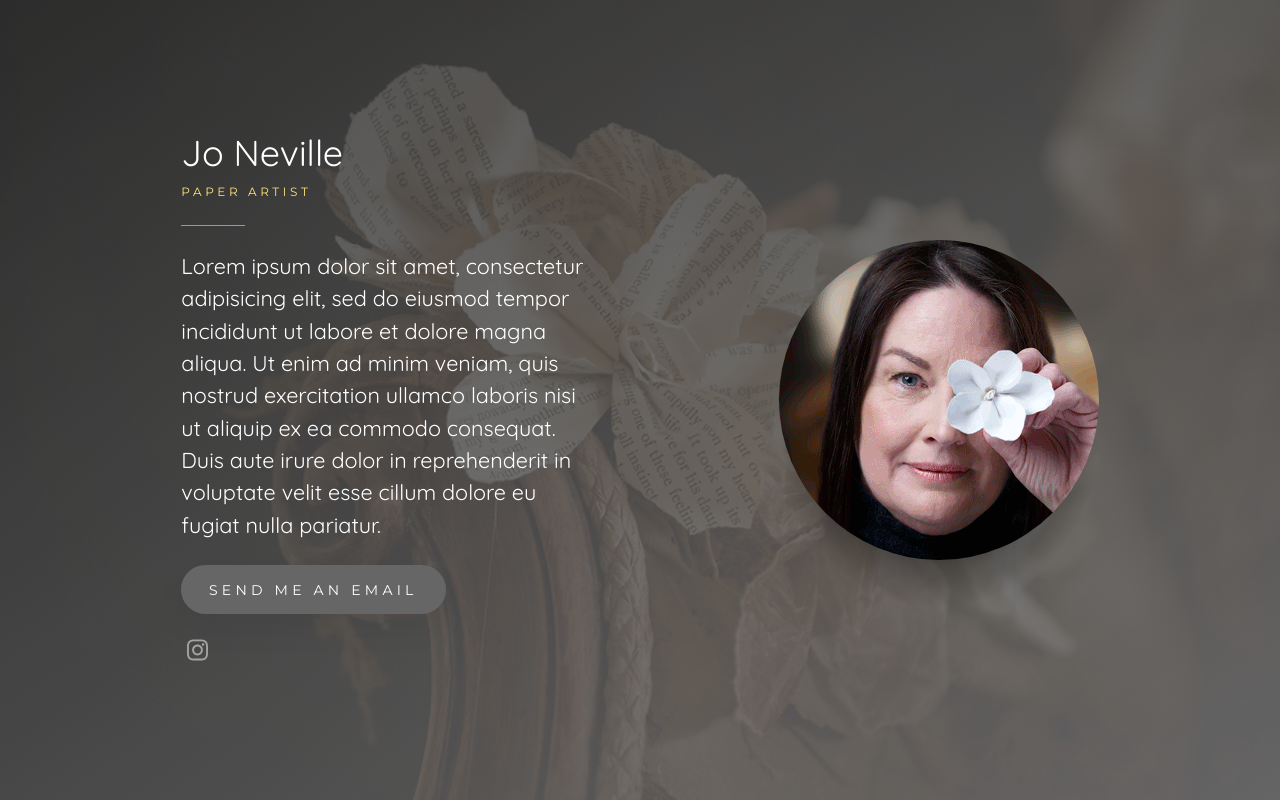
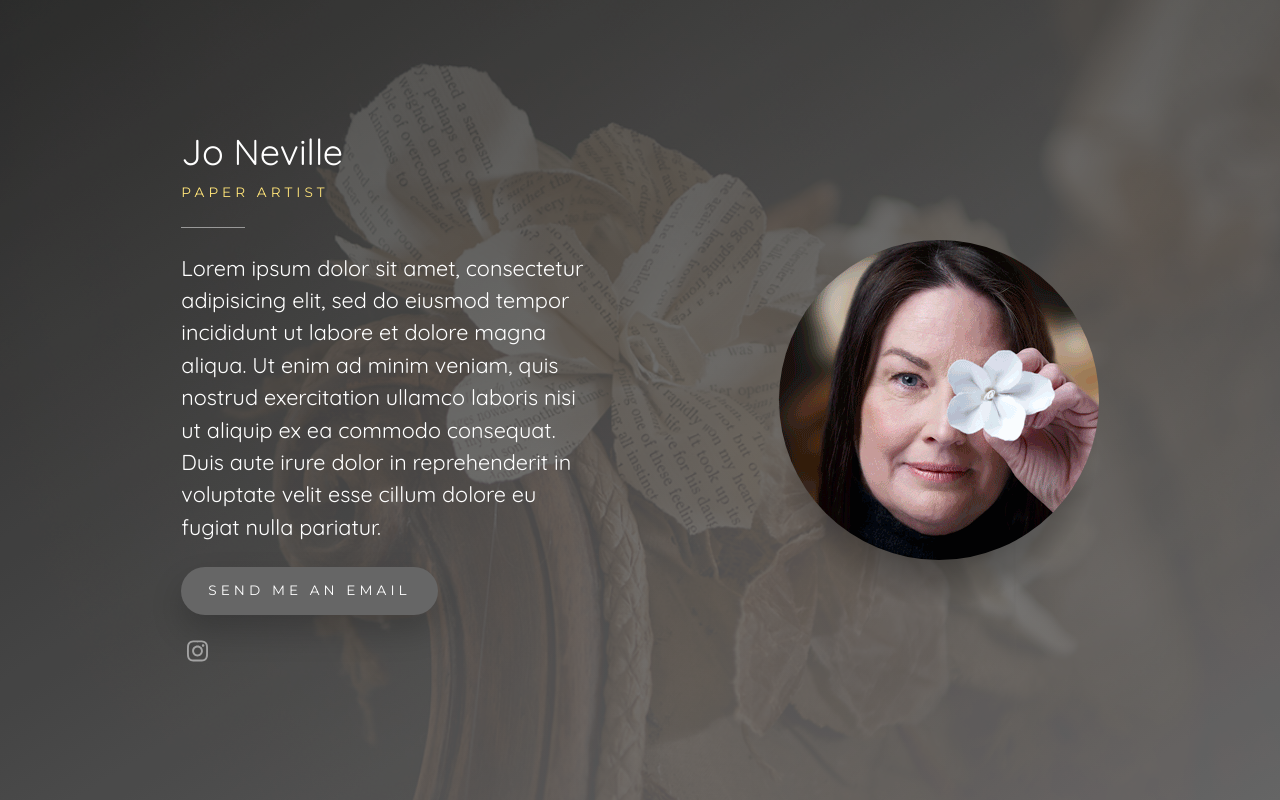
Before and after one commit to nomadelves/paper-jo, a plain HTML site: page index.html in a window 1280 px wide. Drawn offline with Linux system fonts and the light colour scheme.

Commit message:
Update main.css

```diff
--- a/css/main.css
+++ b/css/main.css
@@ -79,7 +79,7 @@ a {
 
 .picture-shadow {
   border-radius: 200px;
-  background-image: radial-gradient(#000 5%, rgba(0, 0, 0, 0) 70%);
+  background-image: radial-gradient(#000 0%, rgba(0, 0, 0, 0) 70%);
   position: absolute;
   top: 15%
 }
@@ -97,7 +97,7 @@ a {
 
 .job {
   color: #ffe479;
-  font-size: 0.75rem;
+  font-size: 0.85rem;
 }
 
 .hr {
@@ -124,10 +124,10 @@ a {
 .button {
   background-color: #666;
   border-radius: 250px;
-  box-shadow: 0 1rem 2rem rgba(0, 0, 0, 0.05);
+  box-shadow: 0 1rem 2rem rgba(0, 0, 0, 0.2);
   color: #fff;
   display: inline-block;
-  font-size: 0.875rem;
+  font-size: 0.85rem;
   line-height: 1;
   padding: 1.25em 2em;
   text-shadow: none;
@@ -139,12 +139,12 @@ a {
 }
 
 .button:hover {
-  box-shadow: 0 1.5rem 3rem rgba(0, 0, 0, 0.05);
+  box-shadow: 0 1.5rem 3rem rgba(0, 0, 0, 0.2);
   transform: scale(1.02) translateY(-4px);
 }
 
 .button:active {
-  box-shadow: 0 0.5rem 1rem rgba(0, 0, 0, 0.05);
+  box-shadow: 0 0.5rem 1rem rgba(0, 0, 0, 0.2);
   transform: scale(0.98) translateY(-2px);
 }
 
```
